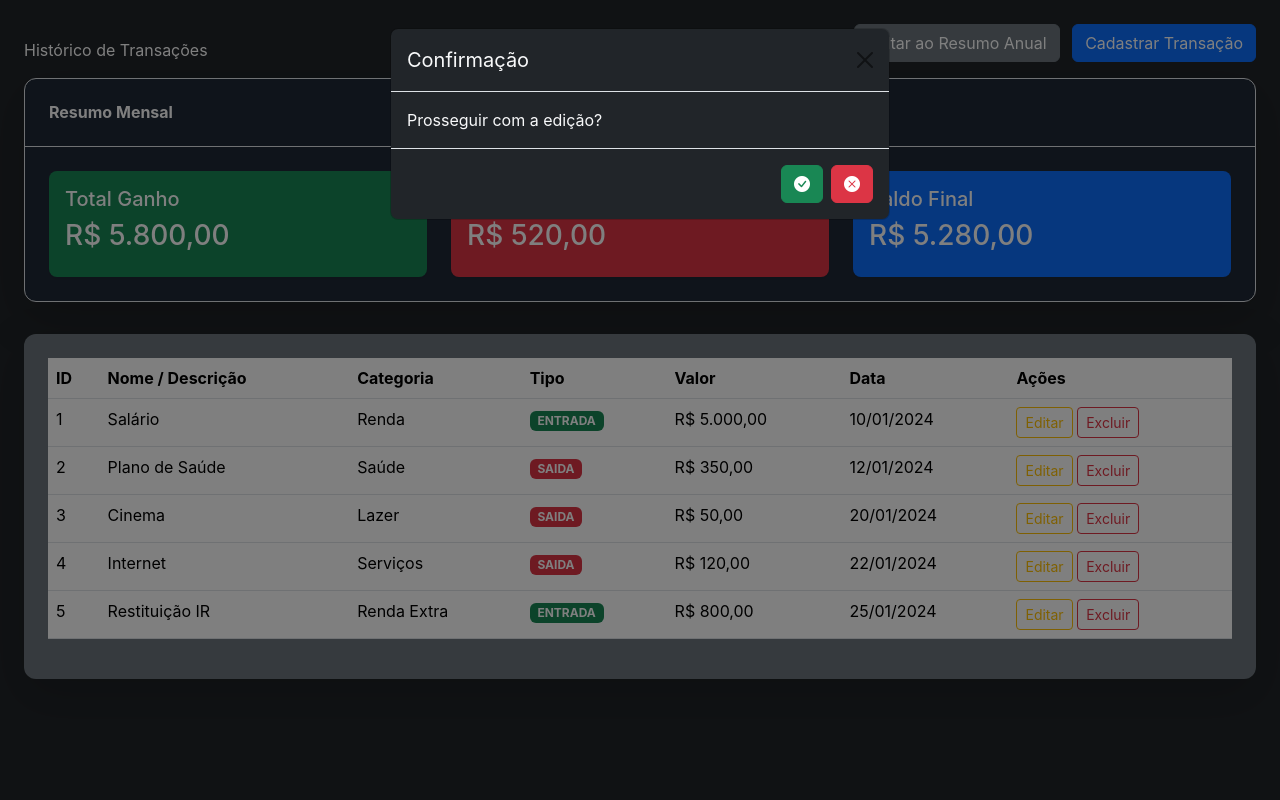
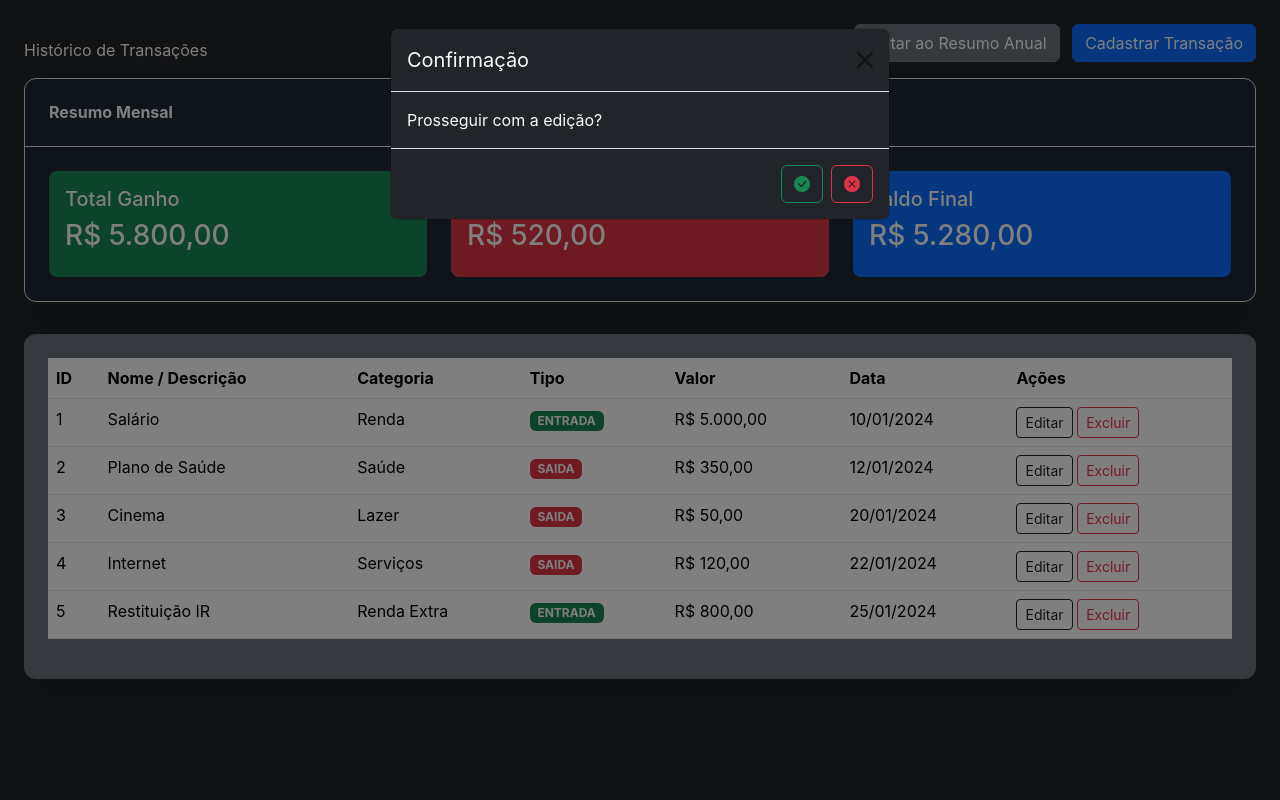
Before and after one commit to userdanieldev/controle_financeiro, a PHP site: page /historic.php?id=1 in a window 1280 px wide, after a click on "Editar". Run offline with PHP 8.4, Linux system fonts and the light colour scheme; data comes from the database, SQL or seed files in the repository; some libraries are stand-ins or nearby versions.

Commit message:
Modificações visuais dos modais

```diff
--- a/historic.php
+++ b/historic.php
@@ -109,7 +109,7 @@ if (isset($_GET['id'])) {
                                     <td>R$ <?= number_format($transaction['value'], 2, ',', '.'); ?></td>
                                     <td><?= date('d/m/Y', strtotime($transaction['date'])); ?></td>
                                     <td>
-                                    <a href="#editModal_<?= $transaction['id'] ?>" class="btn btn-sm btn-outline-warning" data-bs-toggle="modal">
+                                    <a href="#editModal_<?= $transaction['id'] ?>" class="btn btn-sm btn-outline-dark" data-bs-toggle="modal">
                                         Editar
                                     </a>
                                     <button class="btn btn-sm btn-outline-danger" data-bs-toggle="modal" data-bs-target="#deleteModal_<?= $transaction['id'] ?>">
@@ -128,8 +128,8 @@ if (isset($_GET['id'])) {
                                                     Prosseguir com a edição?
                                                 </div>
                                                 <div class="modal-footer">
-                                                    <a href="editar_transacao.php?id=<?= $transaction['id']?>" id="confirmEditButton" class="btn btn-success"><i class="bi bi-check-circle-fill"></i></a>
-                                                    <button type="button" class="btn btn-danger" data-bs-dismiss="modal"><i class="bi bi-x-circle-fill"></i></button>
+                                                    <a href="editar_transacao.php?id=<?= $transaction['id']?>" id="confirmEditButton" class="btn btn-outline-success"><i class="bi bi-check-circle-fill"></i></a>
+                                                    <button type="button" class="btn btn-outline-danger" data-bs-dismiss="modal"><i class="bi bi-x-circle-fill"></i></button>
                                                 </div>
                                             </div>
                                         </div>
--- a/index.php
+++ b/index.php
@@ -120,7 +120,7 @@ if ($result->num_rows > 0) {
     <!-- Modal de Adicionar Mês -->
     <div class="modal fade" id="addMonthModal" tabindex="-1" aria-labelledby="addMonthModalLabel" aria-hidden="true">
         <div class="modal-dialog">
-            <div class="modal-content">
+            <div class="modal-content bg-dark">
                 <div class="modal-header">
                     <h5 class="modal-title" id="addMonthModalLabel">Adicionar Mês</h5>
                     <button type="button" class="btn-close" data-bs-dismiss="modal" aria-label="Fechar"></button>
@@ -131,7 +131,7 @@ if ($result->num_rows > 0) {
                             <label for="month" class="form-label">Selecione o Mês:</label>
                             <input type="month" class="form-control" id="month" name="month" required>
                         </div>
-                        <button type="submit" name="add_month" class="btn btn-primary">Adicionar</button>
+                        <button type="submit" name="add_month" class="btn btn-outline-primary">Adicionar</button>
                     </form>
                 </div>
             </div>
@@ -209,7 +209,7 @@ if ($result->num_rows > 0) {
 
         <!-- Botão de Cadastrar Mês -->
         <div class="text-center mt-8">
-            <button id="openModalButton" data-bs-toggle="modal" data-bs-target="#addMonthModal">Cadastrar Mês</button>
+            <button id="openModalButton" class="btn-outline"  data-bs-toggle="modal" data-bs-target="#addMonthModal">Cadastrar Mês</button>
         </div>
 
     </div>
```
